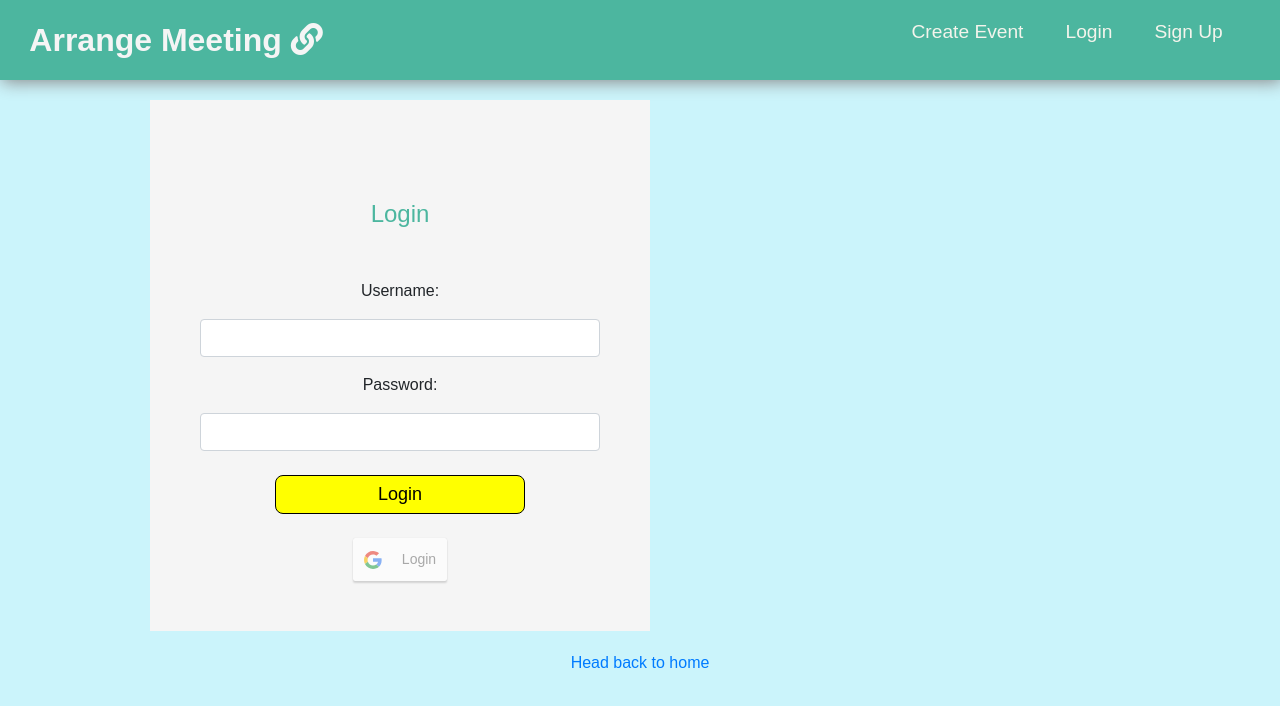
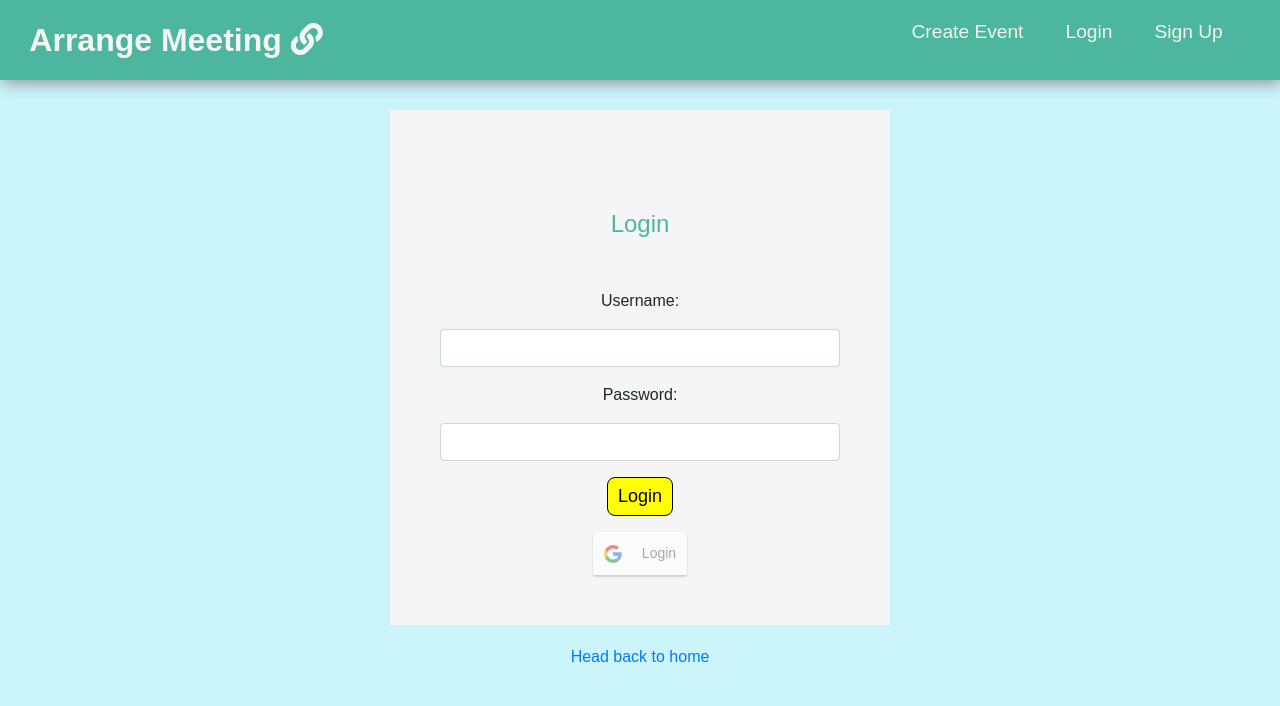
Before and after one commit to clydebaron2000/arrangemeeting, a React (Create React App) app in the folder client/: page /logIn in a window 1280 px wide. Shown: the top 706 px of the page. Built offline with nearby package versions, Linux system fonts and the light colour scheme.

Commit message:
Login, Signup, Homepage css styling

```diff
--- a/client/src/pages/HomePage/HomePage.js
+++ b/client/src/pages/HomePage/HomePage.js
@@ -43,6 +43,7 @@ export default class HomePage extends Component {
 						<h3>Share Your Event Link</h3>
 						<div className="card-image">
 							{/* eslint-disable-next-line */}
+				 				{/* Images are under a createImage class */}
                                  <img src={img1} ></img>
 
                             </div>
@@ -52,6 +53,7 @@ export default class HomePage extends Component {
 					<h3>Find Availablity</h3>
 					<div className="card-image">
 						{/* eslint-disable-next-line */}
+				 				{/* Images are under a createImage class */}
                                  <img src={img2} ></img>
 
                             </div>
@@ -62,6 +64,7 @@ export default class HomePage extends Component {
 					<h3>Schedule Your Meeting</h3>
 					<div className="card-image">
 						{/* eslint-disable-next-line */}
+				 				{/* Images are under a createImage class */}
                                  <img src={img3} ></img>
 
                             </div>
--- a/client/src/pages/HomePage/styles.css
+++ b/client/src/pages/HomePage/styles.css
@@ -99,7 +99,7 @@ body {
   background-color: #4CB69F;
 }
 
-img {
+.createImage {
   width: 200px;
   height: 150px;
   margin-bottom: 30px;
--- a/client/src/pages/LogIn/LogIn.js
+++ b/client/src/pages/LogIn/LogIn.js
@@ -52,14 +52,14 @@ export default class SignUp extends Component {
 
         <div>
             <Navbar/>
-          <form onSubmit={this.onSubmit}>
-          <h3>Login</h3>
+          <form className="login-form" onSubmit={this.onSubmit}>
+          <h3 className="login-heading">Login</h3>
             <div className="form-group">
               <label>Username: </label>
               <input  type="text"
                   required
                   name="email"
-                  className="form-control"
+                  className="form-control username-login-input"
                   value={this.state.email}
                   onChange={this.handleInputChange}
                   />
@@ -69,7 +69,7 @@ export default class SignUp extends Component {
               <input  type="password"
                   required
                   name="password"
-                  className="form-control"
+                  className="form-control password-login-input"
                   value={this.state.password}
                   onChange={this.handleInputChange}
                   />
@@ -77,7 +77,7 @@ export default class SignUp extends Component {
 
 
             <div className="form-group">
-              <input type="submit" value="Login" className="btn btn-secondary" />
+              <input type="submit" value="Login" className="submitBtn btn btn-secondary" />
             </div>
             <GoogleLogin />
           </form>
--- a/client/src/pages/LogIn/style.css
+++ b/client/src/pages/LogIn/style.css
@@ -0,0 +1,43 @@
+.login-heading{
+    /* width: 250px;
+    padding: 50px; */
+    margin: 20px;
+    text-align: center;
+    font-family: Arial, Helvetica, sans-serif;
+    font-size: 24px;
+}
+
+.username-login-input, .password-login-input{
+    width: 100%;
+    padding: 12px 20px;
+    margin: 8px 0;
+    box-sizing: border-box;
+
+  }
+
+.subtmitBtn {
+    display: inline-block;
+    padding: 5px 10px;
+    border: solid 1px;
+    border-radius: 8px;
+    text-decoration: none;
+    font-family: Arial, Helvetica, sans-serif;
+    font-size: 18px;
+    color: black;
+    background-color: yellow;
+
+  }
+
+.submitBtn:hover{
+    background-color: lightblue;
+  }
+
+.login-form{
+    background-color: whitesmoke;
+    width: 500px;
+    padding: 50px;
+    margin: 20px;
+    text-align: center;
+    display: inline-block;
+
+  }
--- a/client/src/pages/SignUp/SignUp.js
+++ b/client/src/pages/SignUp/SignUp.js
@@ -50,14 +50,14 @@ export default class SignUp extends Component {
         return (
         <div>
 		    <Navbar/>
-          <form onSubmit={this.onSubmit}>
-          <h3>Sign Up</h3>
+          <form className="signup-form" onSubmit={this.onSubmit}>
+          <h3 className="signup-heading">Sign Up</h3>
             <div className="form-group">
               <label>Username: </label>
               <input  type="text"
                   required
                   name="email"
-                  className="form-control"
+                  className="form-control username-input"
                   value={this.state.email}
                   onChange={this.handleInputChange}
                   />
@@ -67,14 +67,14 @@ export default class SignUp extends Component {
               <input  type="password"
                   required
                   name="password"
-                  className="form-control"
+                  className="form-control password-input"
                   value={this.state.password}
                   onChange={this.handleInputChange}
                   />
             </div>
 
             <div className="form-group">
-              <input type="submit" value="Create Account" className="btn btn-secondary" />
+              <input type="submit" value="Create Account" className="submitBtn btn btn-secondary" />
             </div>
           </form>
           <p><Link to="/">Head back to home</Link></p>
--- a/client/src/pages/SignUp/style.css
+++ b/client/src/pages/SignUp/style.css
@@ -1,4 +1,4 @@
-h3{
+.signup-heading{
     /* width: 250px;
     padding: 50px; */
     margin: 20px;
@@ -7,15 +7,15 @@ h3{
     font-size: 24px;
 }
 
-input{
-    width: 250px;
+.username-input, .password-input{
+    width: 100%;
     padding: 12px 20px;
     margin: 8px 0;
     box-sizing: border-box;
 
-  }
+}
 
-  input[type=submit] {
+.submitBtn {
     display: inline-block;
     padding: 5px 10px;
     border: solid 1px;
@@ -26,20 +26,18 @@ input{
     color: black;
     background-color: yellow;
 
+}
 
+.submitBtn:hover{
+    background-color: lightblue;
+}
 
-  }
-
-  input[type=submit]:hover{
-
-    background-color: lightblue;
-  }
-
- form{
+.signup-form{
     background-color: whitesmoke;
     width: 500px;
     padding: 50px;
-    margin: 20px 150px;
+    margin: 20px;
     text-align: center;
+    display: inline-block;
 
-  }
+}
```
Also changed, not shown: client/src/pages/AboutUs/aboutUs.js (+0 -135 lines), 1 other file (tests, documents, lock files or other folders).
